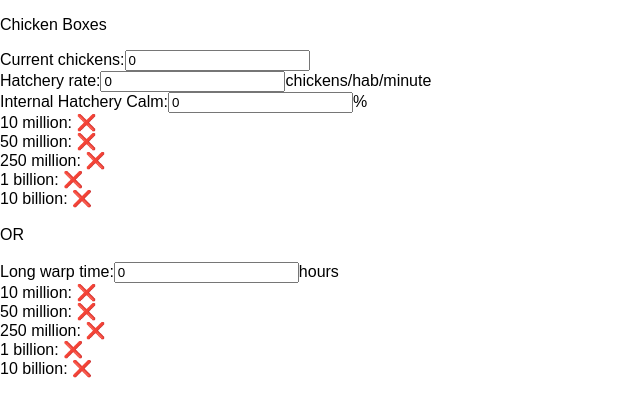
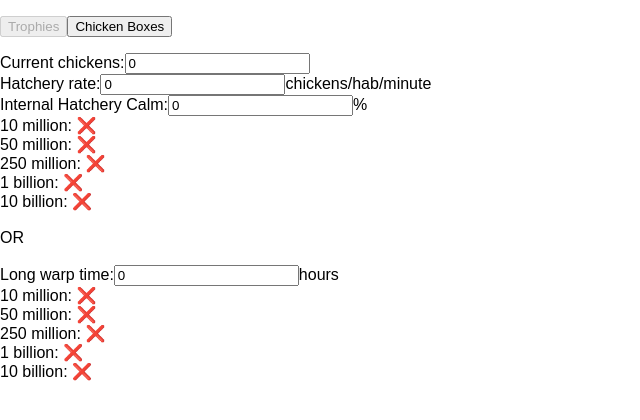
Before and after one commit to zofrex/eggs-calculator, a React (Create React App) app: page / in a window 1280 px wide. Shown: the top 420 px of the page, without its empty margins (0-640 px from the left). Built offline with nearby package versions, Linux system fonts and the light colour scheme.

Commit message:
Switch between trophy and egg box calculators
Also remove Enzyme tests:
- They were largely duplicating Cypress tests
- They were not able to properly simulate clicking on a button

```diff
--- a/src/App.js
+++ b/src/App.js
@@ -4,23 +4,27 @@ import {abbrev_to_num} from './abbreviations';
 
 class App extends Component {
     state = {
-        switch: false
+        current: 'trophies'
     };
 
     render() {
-        const current = this.state.switch ? <ChickenBoxCalculator/> : <TrophyCalculator/>;
+        const current = this.state.current == 'trophies' ? <TrophyCalculator/> : <ChickenBoxCalculator/>;
 
         return (
             <React.Fragment>
-                <p id="nav_chickenBoxes" onClick={this.switch}>Chicken Boxes</p>
+                <p>
+                    <button id="nav_trophies" name="trophies" onClick={this.switch} disabled={this.state.current == "trophies" ? true : false}>Trophies</button>
+                    <button id="nav_chickenBoxes" name="chickenBoxes" onClick={this.switch} disabled={this.state.current == "chickenBoxes" ? true : false}>Chicken Boxes</button>
+                </p>
+
                 { current }
             </React.Fragment>
         );
     }
 
-    switch = () => {
+    switch = (event) => {
         this.setState({
-            switch: true
+            current: event.target.name
         });
     }
 }
```
Also changed, not shown: 2 other files (tests, documents, lock files or other folders).
